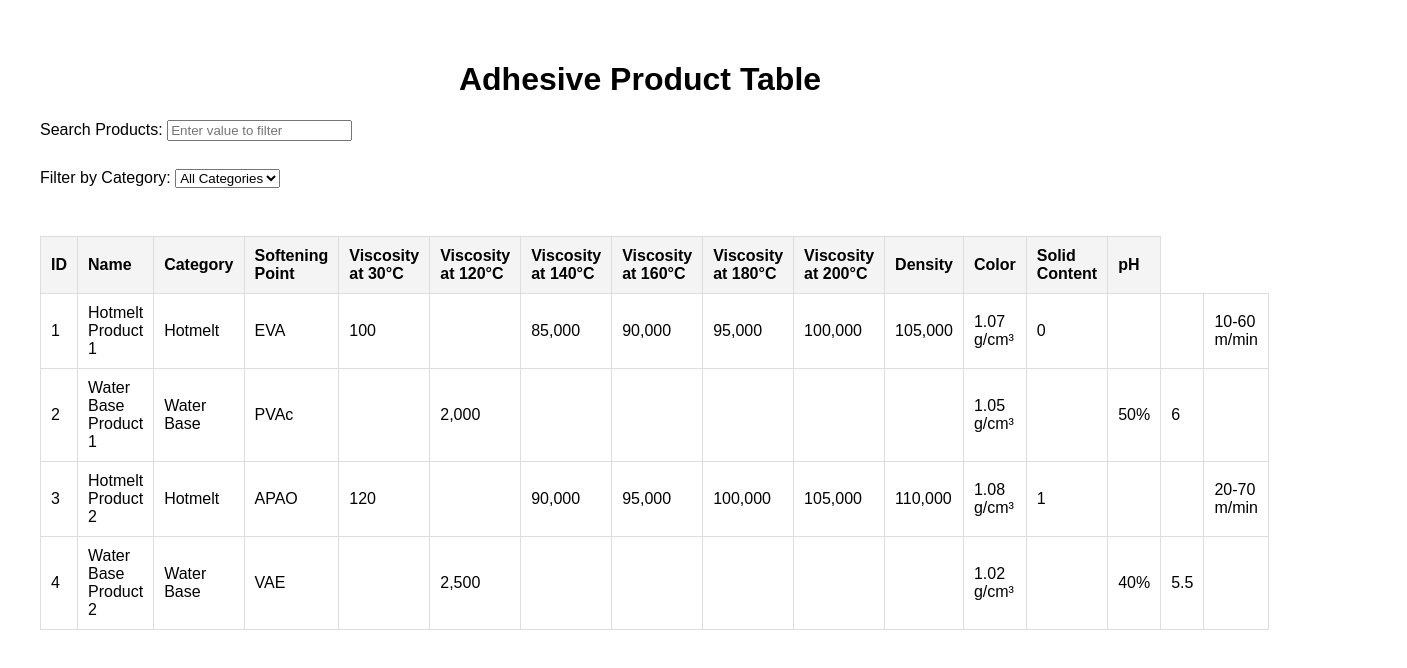
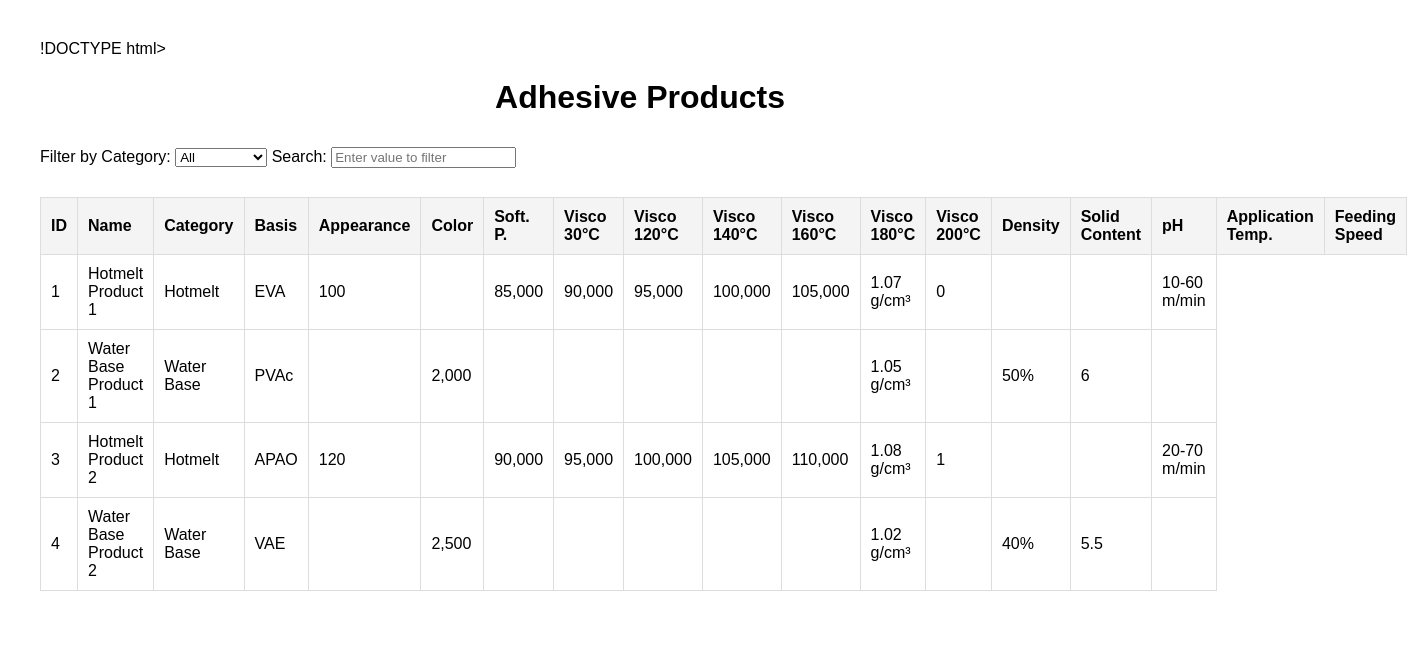
Before and after one commit to Gimmicks312/Adhesive-products, a website: page index.html in a window 1280 px wide. Shown: the whole page, 1407 px wide, since content can reach past the window. Drawn offline with Linux system fonts and the light colour scheme.

Commit message:
Update index.html

```diff
--- a/index.html
+++ b/index.html
@@ -1,50 +1,47 @@
-<!DOCTYPE html>
+!DOCTYPE html>
 <html lang="en">
 <head>
     <meta charset="UTF-8">
     <meta name="viewport" content="width=device-width, initial-scale=1.0">
-    <title>Product Table</title>
+    <title>Adhesive Products</title>
     <link rel="stylesheet" href="styles.css">
 </head>
 <body>
-    <h1>Adhesive Product Table</h1>
+    <h1>Adhesive Products</h1>
 
-    <!-- Dynamic Search Input for Filtering -->
-    <label for="dynamicFilter">Search Products: </label>
+    <label for="categoryFilter">Filter by Category:</label>
+    <select id="categoryFilter">
+        <option value="">All</option>
+    </select>
+
+    <label for="dynamicFilter">Search:</label>
     <input type="text" id="dynamicFilter" placeholder="Enter value to filter">
 
-    <br><br>
-
-    <!-- Category Filter -->
-    <label for="categoryFilter">Filter by Category: </label>
-    <select id="categoryFilter">
-        <option value="">All Categories</option> <!-- Default option for all categories -->
-    </select>
-
-    <br><br>
-
-    <!-- Product Table -->
     <table>
         <thead>
             <tr>
                 <th>ID</th>
                 <th>Name</th>
                 <th>Category</th>
-                <th>Softening Point</th>
-                <th>Viscosity at 30°C</th>
-                <th>Viscosity at 120°C</th>
-                <th>Viscosity at 140°C</th>
-                <th>Viscosity at 160°C</th>
-                <th>Viscosity at 180°C</th>
-                <th>Viscosity at 200°C</th>
+                <th>Basis</th>
+                <th>Appearance</th>
+                <th>Color</th>
+                <th>Soft. P.</th>
+                <th>Visco 30°C</th>
+                <th>Visco 120°C</th>
+                <th>Visco 140°C</th>
+                <th>Visco 160°C</th>
+                <th>Visco 180°C</th>
+                <th>Visco 200°C</th>
                 <th>Density</th>
-                <th>Color</th>
                 <th>Solid Content</th>
                 <th>pH</th>
+                <th>Application Temp.</th>
+                <th>Feeding Speed</th>
             </tr>
         </thead>
         <tbody id="productTableBody">
-            <!-- Table rows will be dynamically added here -->
+            <!-- Data will be inserted dynamically -->
         </tbody>
     </table>
 
```
